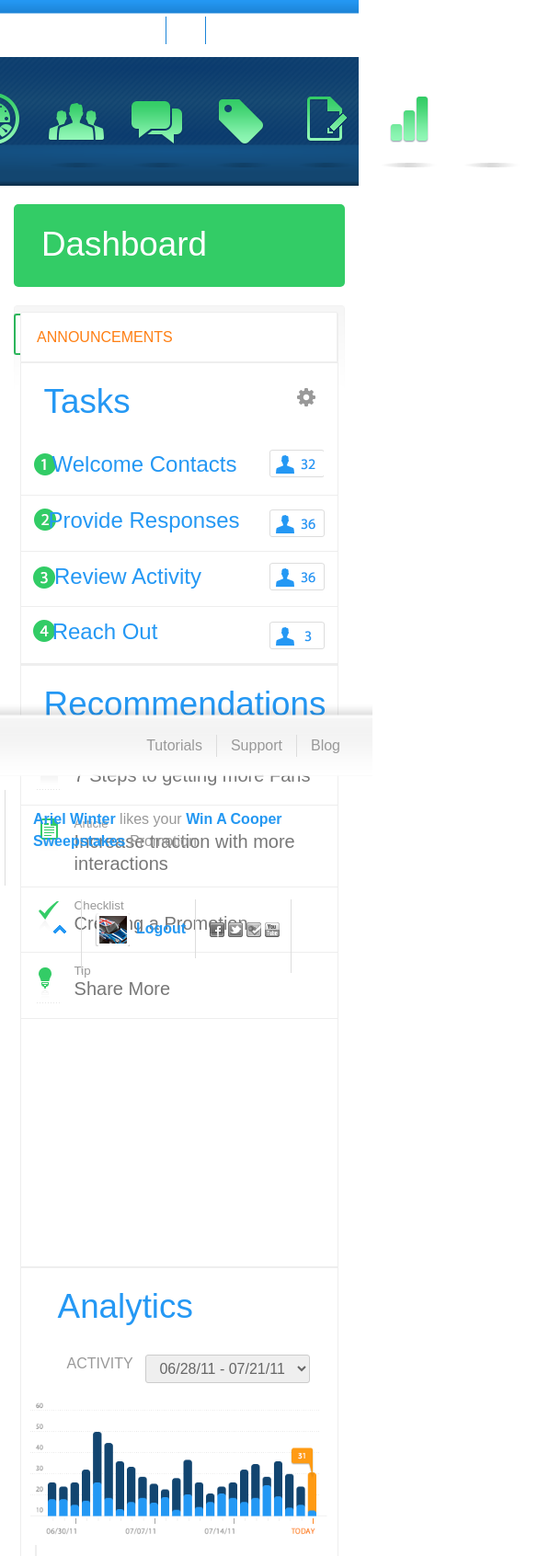
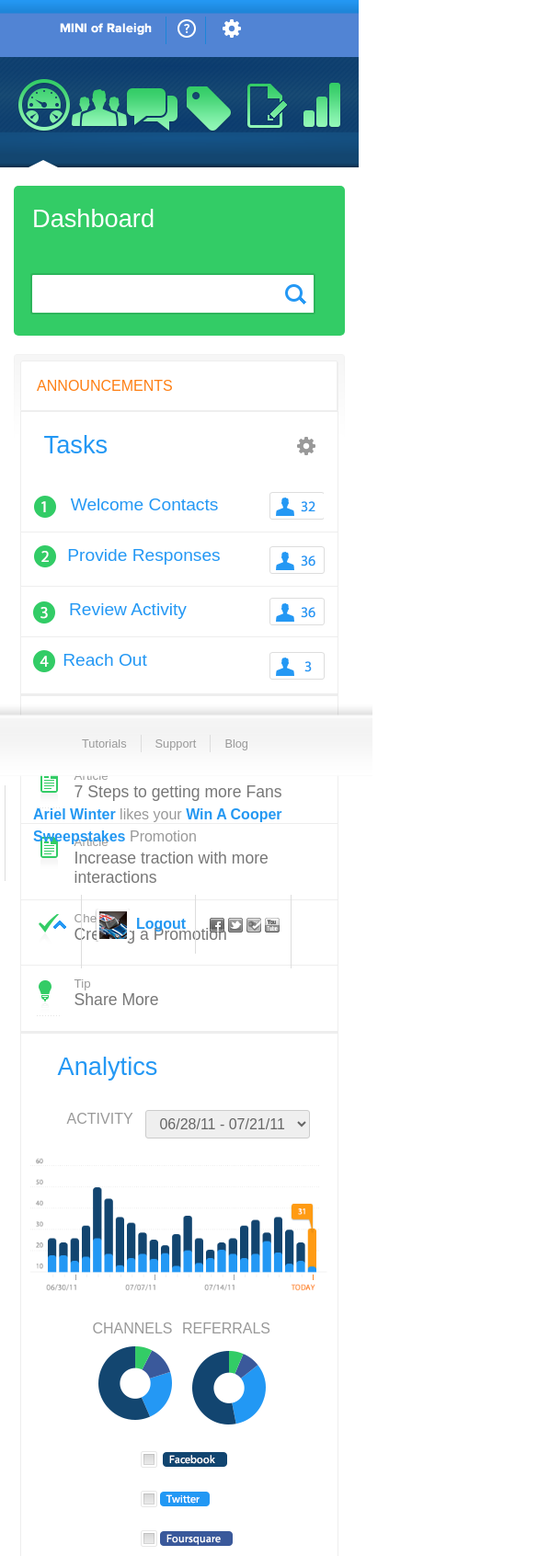
Before and after one commit to morgrob/487-project1, a plain HTML site: page index.html in a window 390 px wide. Shown: the top 1692 px of the page at 92% size, 585 px wide, since content can reach past the window. Drawn offline with nearby package versions, Linux system fonts and the light colour scheme; a web font is replaced by a local one.

Commit message:
responsive

```diff
--- a/index.html
+++ b/index.html
@@ -45,7 +45,7 @@
             <a href="#" id="paper-link"><li id="paper-icon"></li><div class="triangle" id="paper-tri"></div></a>
             <a href="#" id="chart-link"><li id="chart-icon"></li><div class="triangle" id="chart-tri"></div></a>
           </ul>
-          <div id="icon-shadows"></div>
+          <div id="shadow-box"><div id="icon-shadows"></div></div>
         </div>
       </div>
       <div class="container">
@@ -64,8 +64,8 @@
         <div class="row">
           <div class="col-md-12 box tan-box">
             <div class="row announcements">
-              <div class="col-md-2 title"><h6>ANNOUNCEMENTS</h6></div>
-              <div class="col-md-9 body"><p>Sociis natoque penatibus et magnis dis parturient montes, nascetur ridiculus mus. Vivamus sagittis lacus</p></div>
+              <div class="col-md-2 col-sm-6 title"><h6>ANNOUNCEMENTS</h6></div>
+              <div class="col-md-9 col-sm-6 body"><p>Sociis natoque penatibus et magnis dis parturient montes, nascetur ridiculus mus. Vivamus sagittis lacus</p></div>
               <div class="col-md-1 announce-nav">
                 <ul id="announce-arrows">
                   <a href="#"><li id="announce-left-arrow"></li></a>
@@ -181,11 +181,11 @@
                 </div>
                 <div class="col-md-3 col-sm-12 pie">
                   <div class="container">
-
+                  <div class="pie1">
                   <h6>CHANNELS</h6>
-                  <img src="./images/analytics-channels.png" alt="Channels Pie Graph">
-                  <h6>REFERRALS</h6>
-                  <img src="./images/analytics-referrals.png" alt="Referrals Pie Graph">
+                  <img src="./images/analytics-channels.png" alt="Channels Pie Graph"></div>
+                  <div class="pie2"><h6>REFERRALS</h6>
+                  <img src="./images/analytics-referrals.png" alt="Referrals Pie Graph"></div>
                   </div>
                 </div>
               </div>
@@ -275,15 +275,15 @@
       </div>
 
       <div class="row box footer fixed-bottom darkblue-box">
-        <div class="col-md-4">
+        <div class="col-md-4 col-sm-12">
           <ul id="footer-support">
             <a href="#"><li>Tutorials</li></a>
             <a href="#"><li>Support</li></a>
             <a href="#"><li id="last-support">Blog</li></a>
           </ul>
         </div>
-        <div class="col-md-4 footer-middle"><p><a href="#">Ariel Winter</a> likes your <a href="#">Win A Cooper Sweepstakes</a> Promotion</p></div>
-        <div class="col-md-4 social">
+        <div class="col-md-4 col-sm-12 footer-middle"><p><a href="#">Ariel Winter</a> likes your <a href="#">Win A Cooper Sweepstakes</a> Promotion</p></div>
+        <div class="col-md-4 col-sm-12 social">
           <ul id="social-links">
             <div id="carrot-cont"><a href="#"><li id="footer-carrot"></li></a></div>
             <a href="#"><li id="profile"></li></a>
--- a/starter-template.css
+++ b/starter-template.css
@@ -20,6 +20,7 @@
   background-image: url("./images/top-bg.png");
   background-repeat: no-repeat;
   background-size: 100%;
+  background-color: rgb(81, 132, 212);
 }
 .top-icons {
   display: flex;
@@ -73,6 +74,7 @@
   list-style: none;
   justify-content: center;
   margin-top: 25px;
+  transform: translateX(-20px);
 }
 .nav-icons li {
   margin: 1px;
@@ -180,8 +182,14 @@
   background-position: -518px -5px;
   display: flex;
   justify-content: center;
-  margin-left: 11%;
   margin-top: -40px;
+}
+#shadow-box {
+  display: flex;
+  flex-direction: row;
+  list-style: none;
+  justify-content: center;
+  margin-top: 25px;
 }
 .title {
   color: #fe7f13;
@@ -224,7 +232,6 @@
 .dashboard {
   background-color: #33cc66;
   margin-top: 20px;
-  height: 90px;
   margin-bottom: 20px;
   border-radius: 5px;
   display: flex;
@@ -937,24 +944,85 @@
   margin-top: -20px;
   padding-right: 10px;
 }
-@media only screen
-  and (min-device-width: 320px)
-  and (max-device-width: 480px)
-  and (-webkit-min-device-pixel-ratio: 2) {
+@media only screen and (max-width: 700px) {
 
-    .top-icons {
-      margin-left: 50px;
-      margin-top: 0;
+    .nav-icons a {
+      margin: -15px;
+    }
+    .green-box {
+      height: 120px;
+    }
+    #icon-shadows {
+      display: none;
+    }
+    .triangle {
+      margin-top: -10px;
+    }
+    .dashboard {
+      flex-direction: column;
       justify-content: center;
     }
-    .blue-box {
-      height: 60px;
-      background-size: cover;
+    .searchbar {
+      padding: 0px;
+      margin-top: -10px;
+      margin: 0% 5%;
+      width: 100%;
     }
-    .top-spacer {
-      height: 20px;
+    .dash-text {
+      margin: 0px;
+      padding: 20px;
+      font-size: 1.7em;
     }
-    .green-box {
-      transform: translateY(-26px);
+    .content-title {
+      font-size: 1.7em;
+    }
+    .pie .container {
+      flex-direction: row;
+      border: none;
+    }
+    #share {
+      margin-bottom: 0;
+    }
+    .checks ul {
+      display: flex;
+      flex-direction: column;
+    }
+    .checks ul li {
+      margin: 0;
+    }
+    .skyblue-box {
+      flex-direction: column;
+    }
+    .section-box {
+      width: 80%;
+      margin: 10%;
+    }
+    .ads {
+      flex-direction: column;
+      margin-left: -10px;
+    }
+    .link-text h5 {
+      font-size: 1.1em;
+    }
+    #twc, #tpr, #tra, #tro {
+      font-size: 1.2em;
+    }
+    .ad-container {
+      width: 280px;
+      height: 160px;
+      margin: 5% 0%;
+    }
+    .banner {
+      transform: translateY(-15px);
+    }
+    .banner-text h3 {
+      font-size: 1.2em;
+    }
+    .banner-text p {
+      font-size: 0.8em;
+    }
+    #footer-support {
+      font-size: 0.8em;
+      transform: translateX(-100px);
     }
 }
```
